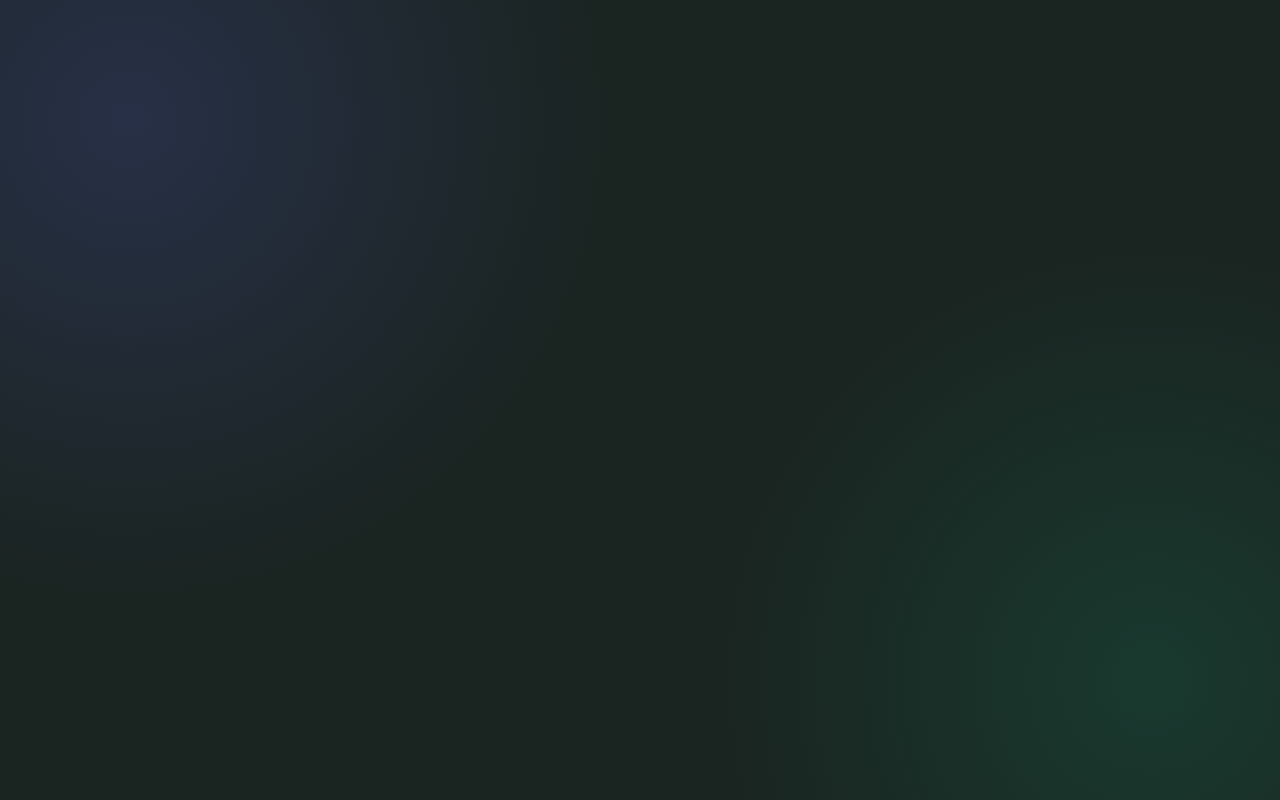
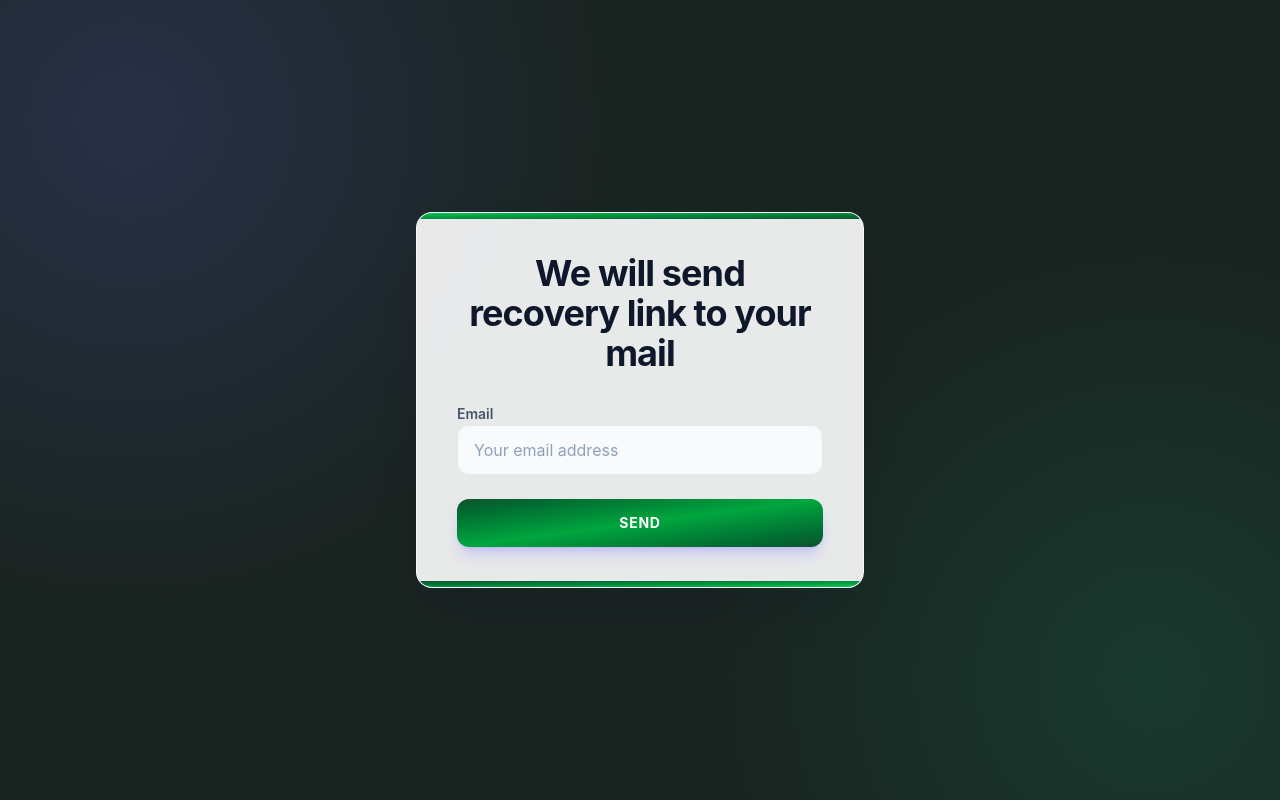
Before and after one commit to Hobist-social-app/frontend, a Vue app: page /password-recovery in a window 1280 px wide. Before the commit this address had no page. Built offline with nearby package versions, Linux system fonts and the light colour scheme.

Commit message:
added password recovery page

```diff
--- a/src/pages/AuthenticationPage.vue
+++ b/src/pages/AuthenticationPage.vue
@@ -53,7 +53,7 @@ async function handleSubmit(){
 
     <div class="noAcc">
       <p> Dont have an account?<router-link to="/signup"> Register here</router-link></p>
-      <router-link to="/forgot-password">Forgot password?</router-link>
+      <router-link to="/password-recovery">Forgot password?</router-link>
     </div>
   </div>
 </template>
--- /dev/null
+++ b/src/pages/PasswordRecovery.vue
@@ -0,0 +1,47 @@
+<script setup lang="ts">
+import {ref} from 'vue'
+import {router} from '@/router'
+import {useAuthStore} from '@/stores/auth'
+import {AuthenticationLoginRequestDto} from "@/dto/authenticationDto/authenticationLoginRequestDto";
+
+const auth= useAuthStore()
+
+const user = ref<AuthenticationLoginRequestDto>({
+  email: '',
+})
+
+const errorMessage = ref('')
+
+async function handleSubmit(){
+  try{}
+  catch(error){
+   console.error('error occurred: ',error.message);
+    if(error.response?.status>= 500 && error.response?.status< 600)
+      errorMessage.value="Server error: "+error.response.data+ " please try again latter."
+  }
+}
+
+</script>
+
+<template>
+  <div id="outer-box">
+
+    <form @submit.prevent="handleSubmit" autocomplete="off">
+      <h2 class="heading">We will send recovery link to your mail</h2>
+
+      <div v-if="errorMessage" class="error-message">
+        <span> {{errorMessage}}</span>
+      </div>
+
+      <label>Email</label>
+      <input type="email" v-model="user.email" class="input-controll" placeholder="Your email address" required/>
+
+      <input type="submit" class="button" value="SEND">
+
+    </form>
+
+  </div>
+</template>
+<style scoped>
+
+</style>
--- a/src/router/index.ts
+++ b/src/router/index.ts
@@ -7,6 +7,7 @@ export const router = createRouter({
     history: createWebHistory(),
     routes:[
         {path: '/login',component:() => import ('@/pages/AuthenticationPage.vue')},
+        {path: '/password-recovery',component:() => import ('@/pages/PasswordRecovery.vue')},
         {path: '/signup',component:()=> import ('@/pages/SignupPage.vue')},
         {path: '/', component:() => import  ('@/pages/HomePage.vue'),/* meta: {requiresAuth: true}*/}
     ]
```
Also changed, not shown: 1 other file (tests, documents, lock files or other folders).
